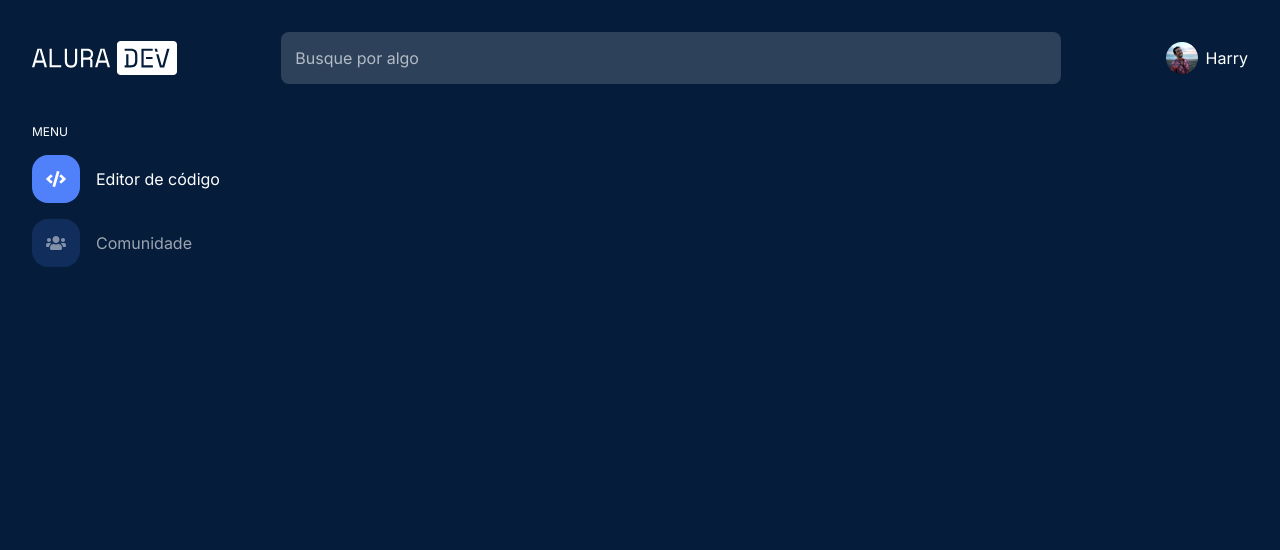
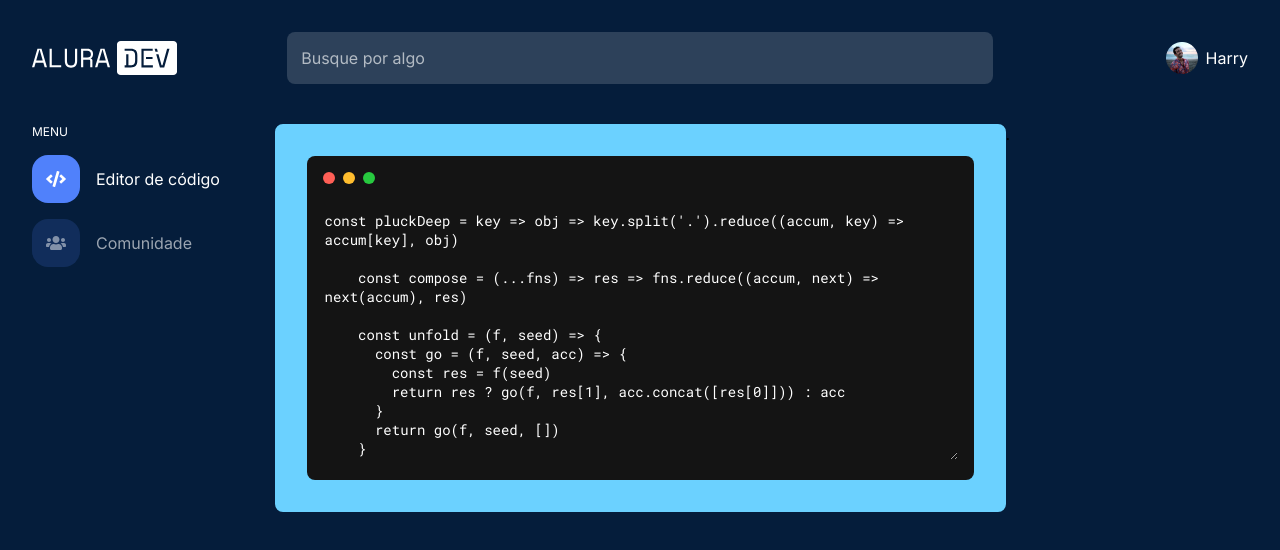
Before and after one commit to wellingtonfernandesbarbosa/aluradev, a website built with Vite: page index.html in a window 1280 px wide. Built offline with nearby package versions, Linux system fonts and the light colour scheme.

Commit message:
Added code input field

```diff
--- a/index.html
+++ b/index.html
@@ -14,16 +14,19 @@
     <h1 aria-label="AluraDev" class="header__logo">
       <img src="/public/assets/logo-plataforma.svg" alt="Logo AluraDev" class="header__logo--image">
     </h1>
+
     <div class="header__search">
       <input type="text" class="header__input" placeholder="Busque por algo">
       <img src="/public/assets/lupa.png" alt="Lupa de busca" class="header__lupa">
     </div>
+
     <div class="header__user">
       <img src="/public/assets/foto-perfil.png" alt="Perfil de usuário" class="header__user--image">
       <span class="header__user--name">Harry</span>
       <img src="/public/assets/menu-hamburguer.svg" alt="Menu" class="header__menu">
     </div>
   </header>
+
   <main class="main">
     <nav class="main__menu">
       <h2 class="main__menu--title">MENU</h2>
@@ -32,19 +35,31 @@
           <img src="/public/assets/codigo.svg" alt="">
           Editor de código
         </li>
+
         <li class="main__menu--item">
           <img src="/public/assets/comunidade.svg" alt="">
           Comunidade
         </li>
       </ul>
     </nav>
-    <section>
+    <div class="main__content">
+      <div class="main__content--code--container">
+        <div class="main__content--code">
+          <ul class="main__content--code--buttons">
+            <li></li>
+            <li></li>
+            <li></li>
+          </ul>
 
-    </section>
-    <div>
-
+          <textarea id="codeText" rows="13" cols="75" class="main__content--code--text"></textarea>
+        </div>
+      </div>
+    </div>
+    <div class="main__settings">
+      .
     </div>
   </main>
 </body>
+<script src="./src/index.ts" type="module"></script>
 
 </html>
--- /dev/null
+++ b/src/codeText.ts
@@ -0,0 +1,20 @@
+const codeText = document.getElementById('codeText') as HTMLTextAreaElement;
+
+function codeTextUpdate() {
+  const texto = `const pluckDeep = key => obj => key.split('.').reduce((accum, key) => accum[key], obj)
+
+    const compose = (...fns) => res => fns.reduce((accum, next) => next(accum), res)
+
+    const unfold = (f, seed) => {
+      const go = (f, seed, acc) => {
+        const res = f(seed)
+        return res ? go(f, res[1], acc.concat([res[0]])) : acc
+      }
+      return go(f, seed, [])
+    }`;
+
+
+  codeText.value = texto;
+}
+
+export default codeTextUpdate;
--- /dev/null
+++ b/src/index.ts
@@ -0,0 +1,3 @@
+import codeTextUpdate from './codeText';
+
+codeTextUpdate();
--- a/src/styles/header.css
+++ b/src/styles/header.css
@@ -13,19 +13,23 @@ h1 {
   margin: 0;
 }
 
+.header__logo {
+  width: 272px;
+}
+
 .header__logo--image {
   width: 145px;
 }
 
 .header__search {
-  flex-grow: 1;
   display: flex;
   justify-content: center;
+  width: 752px;
 }
 
 .header__input {
-  max-width: 752px;
-  width: 90%;
+  width: 752px;
+  width: 100%;
   padding: 16px 14px;
   border-radius: 8px;
   background-color: #2D415A;
@@ -36,7 +40,6 @@ h1 {
 .header__input {
   color: #B3BBC4;
   font-family: var(--font-family);
-  font-weight: 400;
   font-size: 16px;
 }
 
@@ -44,14 +47,17 @@ h1 {
   outline: none;
 }
 
-.header__lupa, .header__menu {
+.header__lupa,
+.header__menu {
   display: none;
 }
 
 .header__user {
   display: flex;
   align-items: center;
+  justify-content: end;
   gap: 8px;
+  width: 272px;
 }
 
 .header__user--image {
@@ -60,7 +66,6 @@ h1 {
 
 .header__user--name {
   font-family: var(--font-family);
-  font-weight: 400;
   font-size: 16px;
   color: var(--white);
 
@@ -71,7 +76,8 @@ h1 {
     gap: 40px;
   }
 
-  .header__user--image, .header__user--name {
+  .header__user--image,
+  .header__user--name {
     display: none;
   }
 
@@ -84,6 +90,7 @@ h1 {
   .header {
     gap: 8px;
   }
+
   .header__search {
     display: flex;
     align-items: center;
@@ -99,4 +106,8 @@ h1 {
   .header__lupa {
     display: block;
   }
+
+  .header__user {
+    width: fit-content;
+  }
 }
--- a/src/styles/main.css
+++ b/src/styles/main.css
@@ -1,6 +1,7 @@
 .main {
   display: flex;
-  align-items: center;
+  align-items: start;
+  justify-content: space-between;
   width: 100%;
   max-width: 1440px;
 }
@@ -10,11 +11,10 @@
   flex-direction: column;
   justify-content: center;
   gap: 16px;
+  width: 272px;
 }
 
 .main__menu--title {
-  font-family: var(--font-family);
-  font-weight: 400;
   font-size: 12px;
   margin: 0;
   color: var(--white);
@@ -33,8 +33,6 @@
   display: flex;
   align-items: center;
   gap: 16px;
-  font-family: var(--font-family);
-  font-weight: 400;
   font-size: 16px;
   color: var(--white);
   text-decoration: none;
@@ -45,8 +43,94 @@
   color: rgb(256, 256, 256, 0.6);
 }
 
+.main__content {
+  width: 752px;
+}
+
+.main__content--code--container {
+  border: 32px solid var(--ligth-blue);
+  background-color: var(--ligth-blue);
+  border-radius: 8px;
+}
+
+.main__content--code {
+  background-color: var(--dark-gray);
+  color: var(--white);
+  padding: 16px;
+  border-radius: 8px;
+}
+
+.main__content--code--text {
+  margin-top: 25px;
+  font-family: var(--font-roboto-mono);
+  font-size: 14px;
+  background-color: transparent;
+  border: none;
+  color: var(--white);
+  scrollbar-width: none;
+  -ms-overflow-style: none;
+
+}
+
+.main__content--code--text:focus {
+  outline: none;
+}
+
+.main__content--code--buttons {
+  display: flex;
+  gap: 8px;
+  padding: 0;
+  width: fit-content;
+  margin: 0;
+}
+
+.main__content--code--buttons li {
+  width: 12px;
+  height: 12px;
+  border-radius: 50%;
+  background-color: brown;
+  list-style: none;
+  cursor: pointer;
+}
+
+.main__content--code--buttons li:nth-child(1) {
+  background-color: var(--mac-red);
+}
+
+.main__content--code--buttons li:nth-child(2) {
+  background-color: var(--mac-yellow);
+}
+
+.main__content--code--buttons li:nth-child(3) {
+  background-color: var(--mac-green);
+}
+
+.main__settings {
+  width: 272px;
+}
+
+
 @media (max-width: 768px) {
   .main {
+    width: 704px;
+    max-width: 100%;
+  }
+
+  .main__menu, .main__settings {
     display: none;
   }
+
+  .main__content {
+    width: 704px;
+  }
+
+  .main__content--code--text {
+    width: 99%;
+  }
 }
+
+@media (max-width: 375px) {
+  .main__content--code--text {
+    height: 383px;
+  }
+}
--- a/src/styles/style.css
+++ b/src/styles/style.css
@@ -1,10 +1,23 @@
 @import url('https://fonts.googleapis.com/css2?family=Inter:wght@100..900&display=swap');
+@import url('https://fonts.googleapis.com/css2?family=Roboto+Mono:ital,wght@0,100..700;1,100..700&display=swap');
 @import "/src/styles/header.css";
 @import "/src/styles/main.css";
+@import "/src/styles/mainContent.css";
 
 :root {
-  --font-family: 'Inter', sans-serif;
+  --font-inter: 'Inter', sans-serif;
+  --font-roboto-mono: 'Roboto Mono', monospace;
   --white: #FFFFFF;
+  --ligth-blue: #6BD1FF;
+  --dark-gray: #141414;
+  --mac-red: #FF5F56;
+  --mac-yellow: #FFBD2E;
+  --mac-green: #27C93F;
+}
+
+* {
+  font-family: var(--font-inter);
+  font-weight: 400;
 }
 
 body {
```
Also changed, not shown: src/styles/mainContent.css (added).
